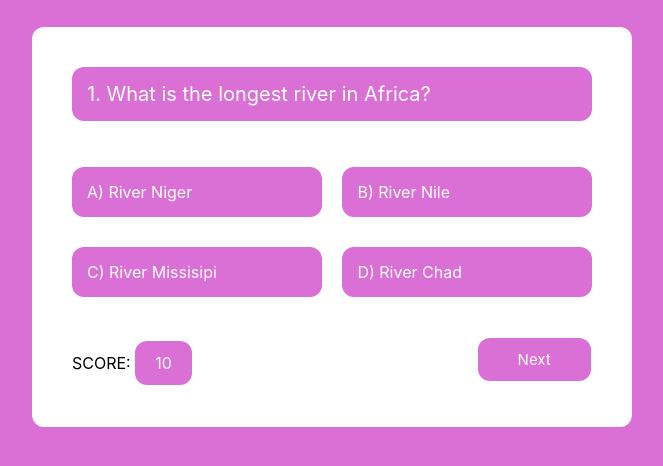
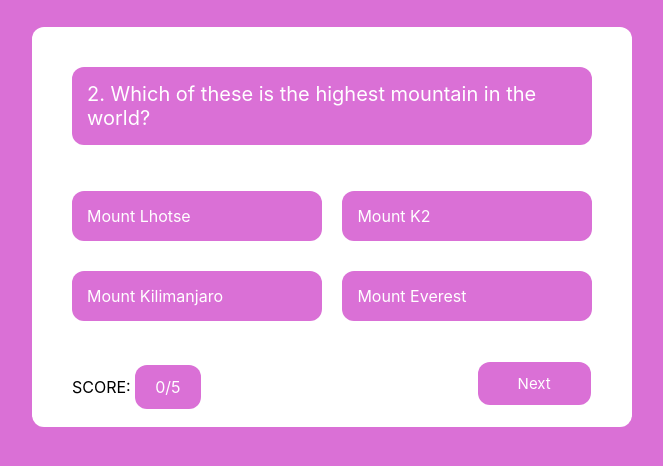
Before and after one commit to mercyinyang/QuizzApp, a plain HTML site: page index.html in a window 1280 px wide. Both pictures are taken after a click on the button "Next". Shown: the part 92-558 px from the top of the page, without its empty margins (308-971 px from the left). Drawn offline with Linux system fonts and the light colour scheme.

Commit message:
updated files

```diff
--- a/index.html
+++ b/index.html
@@ -12,26 +12,25 @@
     </div>
 
     <div class="container">
-        <div class="questions">
-            1. What is the longest river in Africa?
+        <div class="questions" id="question_card">
         </div>
 
         <div class="options">
-            <ul>
-                <li id="option_1">A) River Niger</li>
-                <li id="option_2">B) River Nile</li>
-                <li id="option_3">C) River Missisipi</li>
-                <li id="option_4">D) River Chad</li>
+            <ul id="option_card">
+                <li id="option_1" onclick="button(this)"></li>
+                <li id="option_2" onclick="button(this)"></li>
+                <li id="option_3" onclick="button(this)"></li>
+                <li id="option_4" onclick="button(this)"></li>
             </ul>
         </div>
 
         <div class="nav">
             <div class="score">
-                SCORE: <span>10</span>
+                SCORE: <span id="score_card">0/5</span>
             </div>
 
             <div class="next">
-                <button type="button">Next</button>
+                <button type="button" onclick="next()" id="button">Next</button>
             </div>
         </div>
     </div>
--- a/script.js
+++ b/script.js
@@ -1,20 +1,83 @@
 
-
+var card = document.getElementById('question_card');
 var option_1 = document.getElementById('option_1');
 var option_2 = document.getElementById('option_2');
 var option_3 = document.getElementById('option_3');
 var option_4 = document.getElementById('option_4');
+var score_card = document.getElementById('score_card')
+var option_card = document.getElementById('option_card')
+var btn = document.getElementById('button');
 
-    var app{
+    var app={
         questions:[
-            {q:'1. What is the longest river in Africa?', options: ['River Niger','River Nile','River Missisipi','River Chad'], answer:1}
+		            {q:'Which of these is the longest river in Africa?', options: ['Congo River','River Nile','Zambezi River','River Niger'], answer:2},
 
-            {q:'1. What is the longest river in Africa?', options: ['River Niger','River Nile','River Missisipi','River Chad'], answer:1}
+		            {q:'Which of these is the highest mountain in the world?', options: ['Mount Lhotse','Mount K2','Mount Kilimanjaro','Mount Everest'], answer:4},
 
-            {q:'1. What is the longest river in Africa?', options: ['River Niger','River Nile','River Missisipi','River Chad'], answer:1}
+		            {q:'Which of these is the largest continent in the world?', options: ['Asia','Australia','Europe','Africa'], answer:1},
 
-            {q:'1. What is the longest river in Africa?', options: ['River Niger','River Nile','River Missisipi','River Chad'], answer:1}
+		            {q:'Which of these is the largest planet?', options: ['Mercury','Jupiter','Earth','Saturn'], answer:2},
 
-            {q:'1. What is the longest river in Africa?', options: ['River Niger','River Nile','River Missisipi','River Chad'], answer:1}
-        ]
+		            {q:'Which of these is the largest ocean in the world?', options: ['Pacific Ocean','Indian Ocean','Arctic Ocean','Atlantic Ocean'], answer:3}
+        ],
+        index:0,
+        load: function(){
+        	if(this.index<=this.questions.length-1){
+	        	card.innerHTML = this.index+1+". "+this.questions[this.index].q;
+	        	option_1.innerHTML = this.questions[this.index].options[0];
+	        	option_2.innerHTML = this.questions[this.index].options[1];
+	        	option_3.innerHTML = this.questions[this.index].options[2];
+	        	option_4.innerHTML = this.questions[this.index].options[3];
+	        	}
+        	else{
+        		card.innerHTML = "Quiz over.....Well done!";
+        		option_1.style.display="none";
+        		option_2.style.display="none";
+        		option_3.style.display="none";
+        		option_4.style.display="none";
+        		btn.style.display="none";
+        	}
+        },
+	     check:function(options){
+	    	var id=options.id.split('');
+	    	if(id[id.length-1]==this.questions[this.index].answer){
+	    		this.score++;
+	    		score_card.innerHTML = this.score+"/"+this.questions.length;
+	    		options.className = "correct";
+	    		this.score_card();
+	    	}
+	    	else{
+	    		options.className = "wrong";
+	    	}
+    	},
+    	next:function(){
+    		this.index++;
+    		this.load();
+    	},
+    	notClickAble:function(){
+    		for (let i = 0; i<option_card.children.length; i++) {
+    			option_card.children[i].style.pointerEvents="none";
+    		}
+    	},
+    	clickAble:function(){
+    		for (let i = 0; i<option_card.children.length; i++) {
+    			option_card.children[i].style.pointerEvents="auto";
+    			option_card.children[i].className=''
+    		}
+    	},
+	    score:0,
+      	score_card:function(){
+	      	score_card.innerHTML = this.score+"/"+this.questions.length;
+	    }
     }
+
+    window.onload = app.load();
+
+    function button(options){
+    	app.check(options);
+    	app.notClickAble();
+    }
+    function next(){
+    	app.next();
+    	app.clickAble();
+    }
--- a/style.css
+++ b/style.css
@@ -33,6 +33,7 @@ h1{
 }
 
 .options{
+    width: 100%;
     float: left;
     color: white;
 }
@@ -58,6 +59,14 @@ h1{
 .options ul li:active{
     background-color: pink;
 
+}
+
+.options ul li.correct{
+    background-color: #0fd40f;
+}
+
+.options ul li.wrong{
+    background-color: red;
 }
 
 .nav{
```
